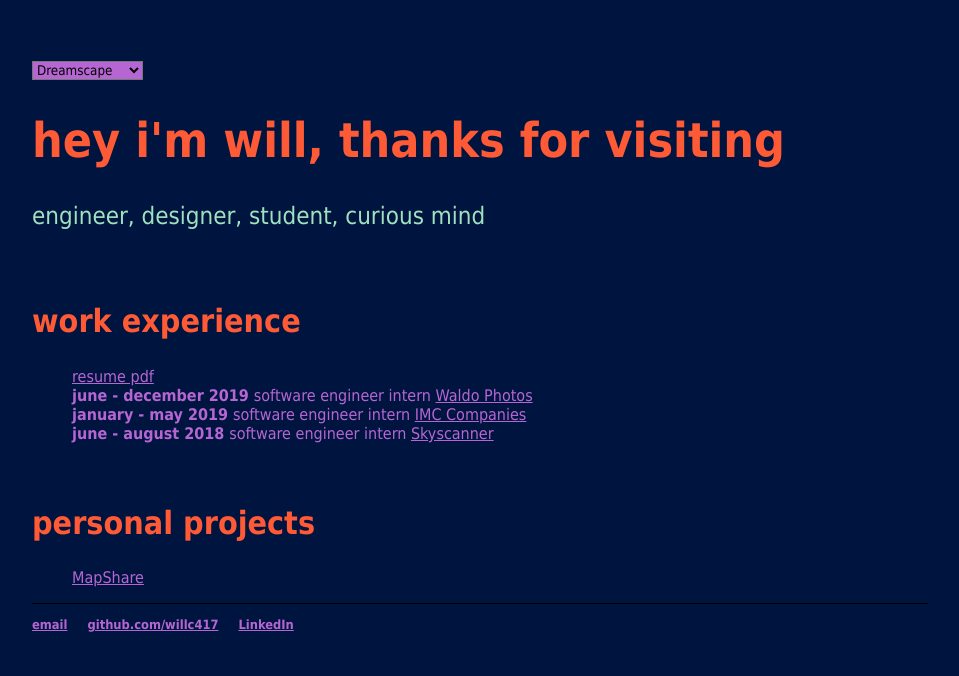
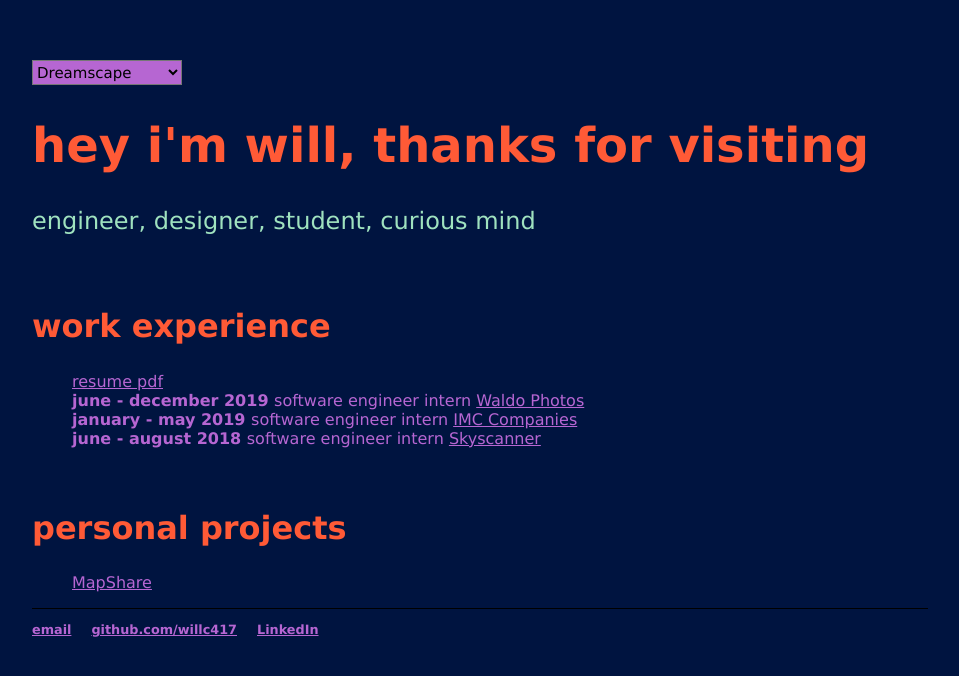
Before and after one commit to willc417/willc417.github.io, a Jekyll site: the page built from index.html, in a window 1280 px wide. Shown: the top 676 px of the page, without its empty margins (160-1119 px from the left). Built offline with Jekyll 4.4.1, drawn with Linux system fonts in a browser that asks for light colours.

Commit message:
Select button styling

```diff
--- a/css/main.css
+++ b/css/main.css
@@ -4,28 +4,28 @@ body {
     background-color: var(--background-color, #001440)
 }
 nav ul, footer ul {
-    font-family:'Tahoma', 'Geneva', 'Sans-Serif';
+    font-family:'Verdana', 'Geneva', 'Sans-Serif';
     padding: 0px;
     list-style: none;
     font-weight: bold;
     color: var(--accent-color, #b666d2);
 }
 li {
-    font-family:'Tahoma', 'Geneva', 'Sans-Serif';
+    font-family:'Verdana', 'Geneva', 'Sans-Serif';
     display: block;
     margin-right: 20px;
     color: var(--accent-color, #b666d2);
 }
 
 .footerList {
-    font-family:'Tahoma', 'Geneva', 'Sans-Serif';
+    font-family:'Verdana', 'Geneva', 'Sans-Serif';
     display: flex;
     margin-right: 20px;
     color: var(--accent-color, #b666d2);
 }
 
 a, b {
-    font-family:'Tahoma', 'Geneva', 'Sans-Serif';
+    font-family:'Verdana', 'Geneva', 'Sans-Serif';
     color: var(--accent-color, #b666d2);
 }
 a:hover {
@@ -33,30 +33,32 @@ a:hover {
 }
 h1 {
     font-size: 3em;
-    font-family:'Tahoma', 'Geneva', 'Sans-Serif';
+    font-family:'Verdana', 'Geneva', 'Sans-Serif';
     color: var(--main-color, #ff5a36);
 }
 h2 {
     font-size: 2em;
-    font-family:'Tahoma', 'Geneva', 'Sans-Serif';
+    font-family:'Verdana', 'Geneva', 'Sans-Serif';
     color: var(--main-color, #ff5a36);
 }
 
 p {
-    font-family:'Tahoma', 'Geneva', 'Sans-Serif';
+    font-family:'Verdana', 'Geneva', 'Sans-Serif';
     font-size: 1.5em;
     line-height: 1.4em;
     color: var(--secondary-color, #9fe2bf);
 }
 footer {
-    font-family:'Tahoma', 'Geneva', 'Sans-Serif';
+    font-family:'Verdana', 'Geneva', 'Sans-Serif';
     border-top: 1px solid ;
     font-size: .8em;
 }
 
 select {
-  position: relative;
-  font-family: 'Tahoma', 'Geneva', 'Sans-Serif';
+  width: 150px;
+  height: 25px;
+  font-size: 15px;
+  font-family: 'Verdana', 'Geneva', 'Sans-Serif';
   background-color: var(--accent-color, #b666d2);
 
 }
```
